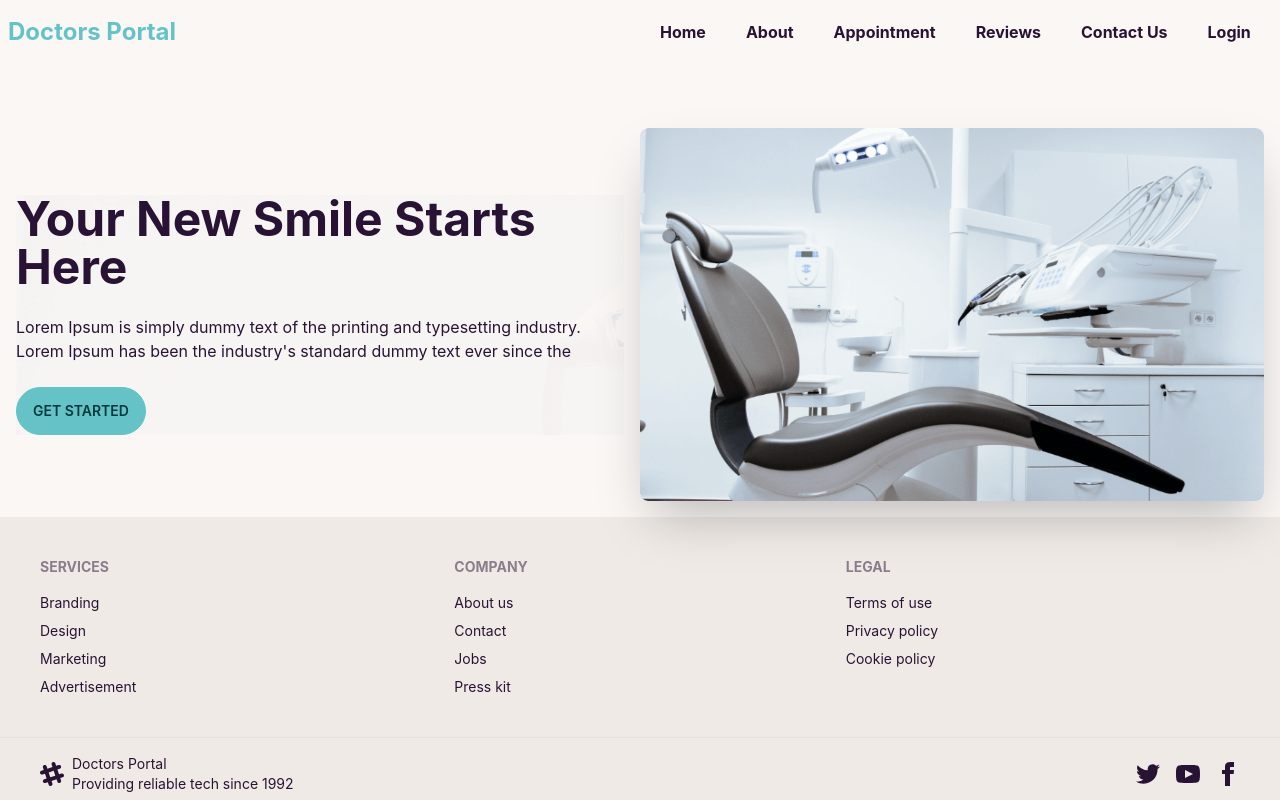
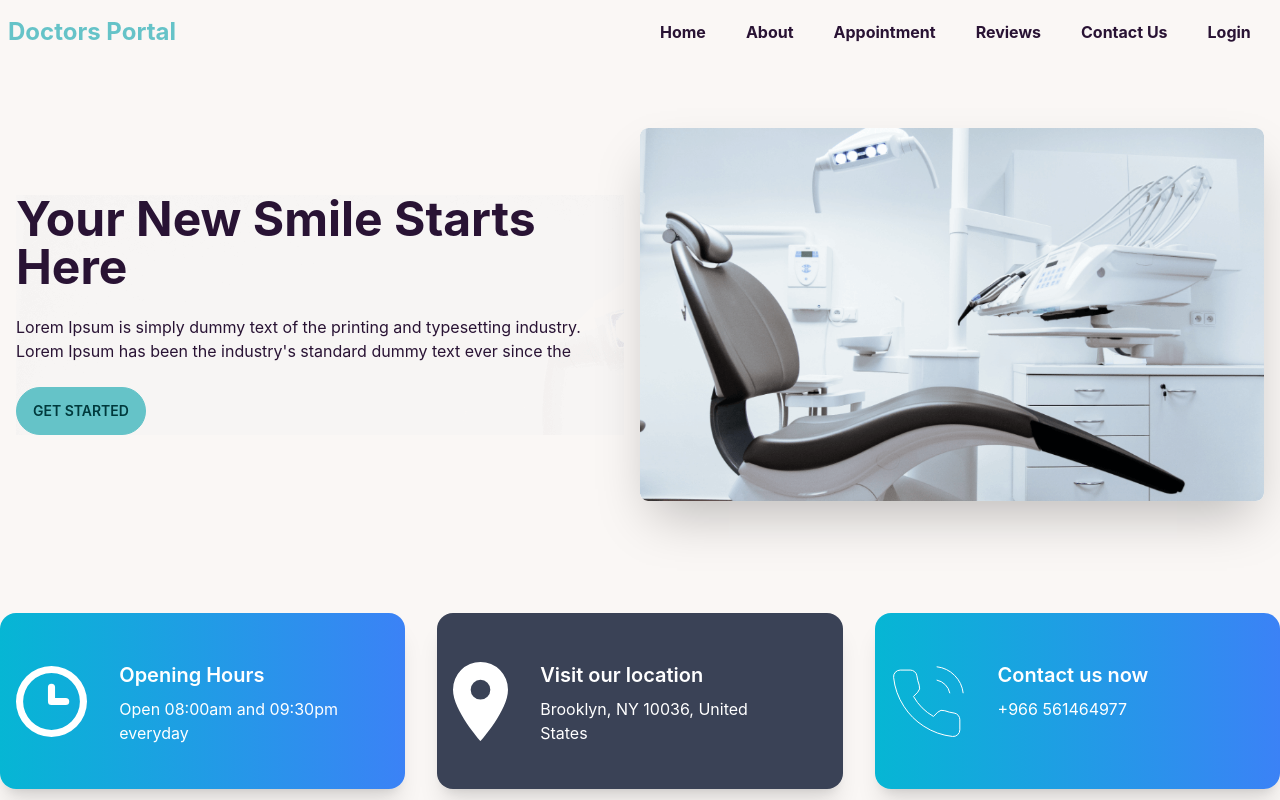
Before and after one commit to alamin0561464977/doctors-portal-client, a React (Create React App) app: page / in a window 1280 px wide. Shown: the top 800 px of the page. Built offline with nearby package versions, Linux system fonts and the light colour scheme.

Commit message:
added a info section

```diff
--- /dev/null
+++ b/src/Pages/Home/DoctorsInfoCards/DoctorsInfoCards.js
@@ -0,0 +1,41 @@
+import React from 'react';
+import clock from '../../../assets/icons/clock.svg';
+import marker from '../../../assets/icons/marker.svg';
+import phone from '../../../assets/icons/phone.svg';
+import InfoCard from './InfoCard';
+
+
+const DoctorsInfoCards = () => {
+    const infoCards = [
+        {
+            id: 1,
+            img: clock,
+            p: 'Open 08:00am and 09:30pm everyday',
+            t: 'Opening Hours',
+            bgClass: 'bg-gradient-to-r from-cyan-500 to-blue-500'
+        },
+        {
+            id: 2,
+            img: marker,
+            p: 'Brooklyn, NY 10036, United States',
+            t: 'Visit our location',
+            bgClass: 'bg-[#3A4256]'
+        },
+        {
+            id: 3,
+            img: phone,
+            p: '+966 561464977',
+            t: 'Contact us now',
+            bgClass: 'bg-gradient-to-r from-cyan-500 to-blue-500'
+        }
+    ]
+    return (
+        <div className=' grid grid-cols-1 md:grid-cols-2 lg:grid-cols-3 gap-8 my-24'>
+            {
+                infoCards.map(infoCard => <InfoCard infoCard={infoCard} key={infoCard.id}></InfoCard>)
+            }
+        </div>
+    );
+};
+
+export default DoctorsInfoCards;
--- /dev/null
+++ b/src/Pages/Home/DoctorsInfoCards/InfoCard.js
@@ -0,0 +1,18 @@
+import React from 'react';
+
+const InfoCard = ({ infoCard }) => {
+    const { img, p, t, bgClass } = infoCard;
+    return (
+        <div>
+            <div className={`card card-side p-4 h-44 shadow-xl text-white ${bgClass}`}>
+                <figure><img src={img} alt="Movie" /></figure>
+                <div className="card-body">
+                    <h2 className="card-title">{t}</h2>
+                    <p>{p}</p>
+                </div>
+            </div>
+        </div>
+    );
+};
+
+export default InfoCard;
--- a/src/Pages/Home/Home/Home.js
+++ b/src/Pages/Home/Home/Home.js
@@ -1,10 +1,12 @@
 import React from 'react';
 import Banner from '../Banner/Banner';
+import DoctorsInfoCards from '../DoctorsInfoCards/DoctorsInfoCards';
 
 const Home = () => {
     return (
         <div>
             <Banner></Banner>
+            <DoctorsInfoCards></DoctorsInfoCards>
         </div>
     );
 };
```
